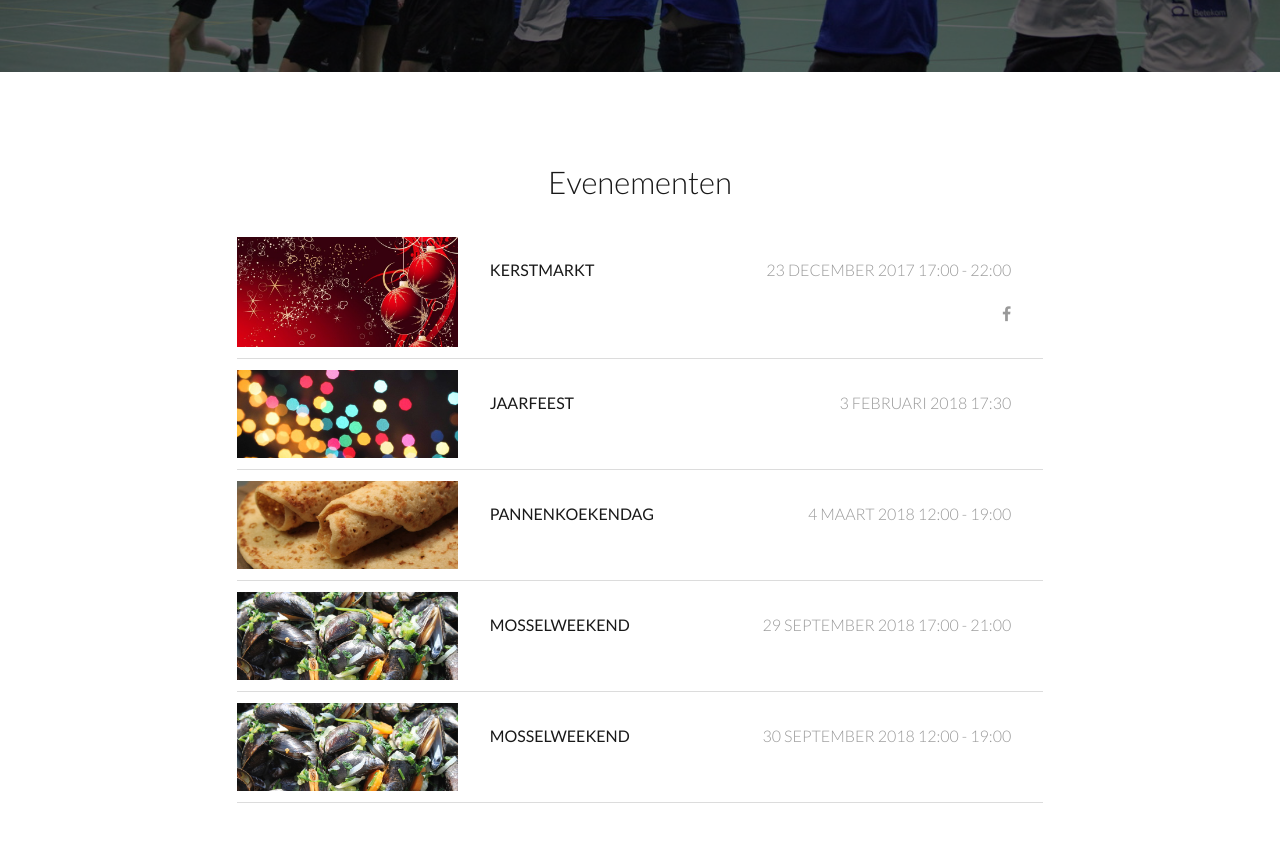
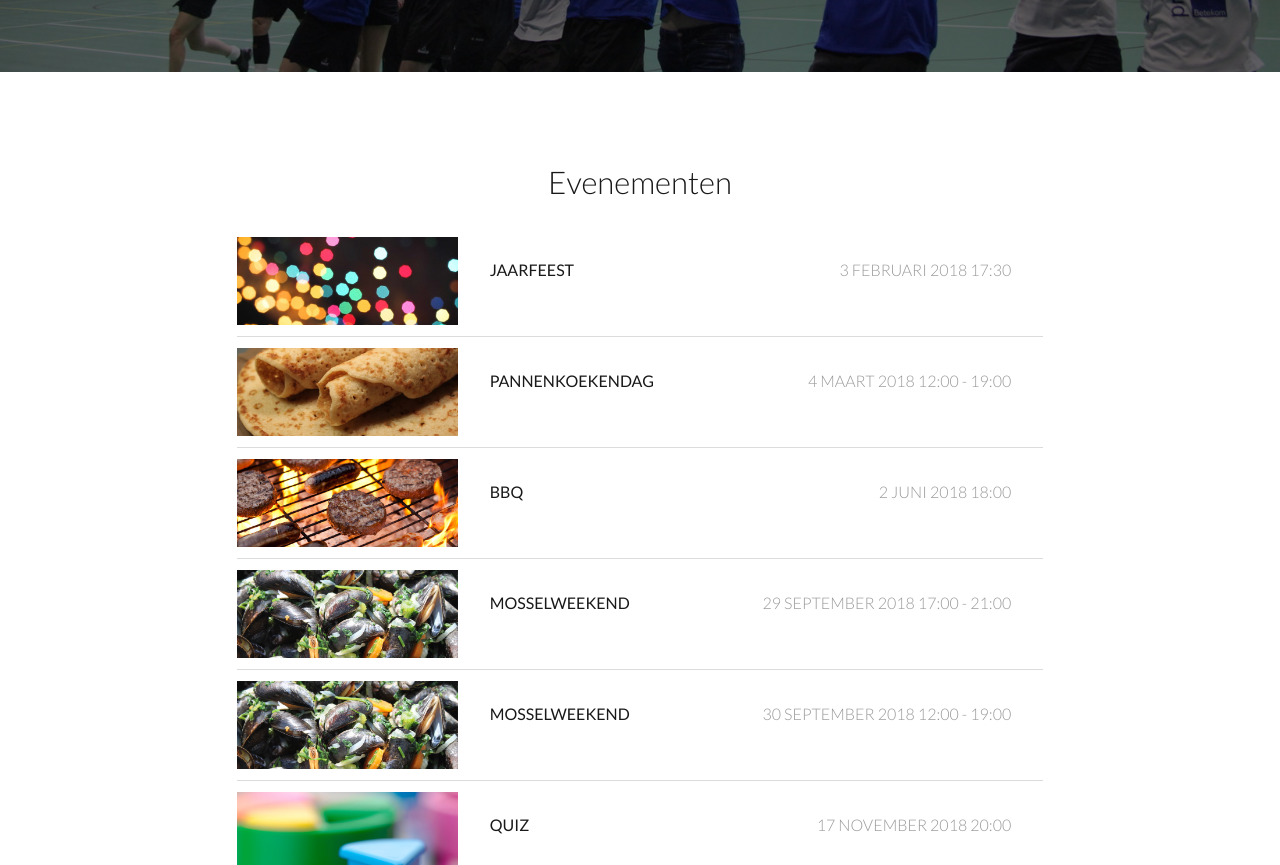
Before and after one commit to kcbj/kcbj.github.io, a Jekyll site: the page built from agenda/index.html, in a window 1280 px wide and 1400 px high, scrolled down 776 px, cut to the strip 0-865 px from the top of the window. Built offline with Jekyll 4.4.1, drawn with Linux system fonts in a browser that asks for light colours; nearby versions of some CDN libraries; some of the changed text lies outside the part shown.

Commit message:
Added events of 2019

```diff
--- a/_data/events.yml
+++ b/_data/events.yml
@@ -1,10 +1,4 @@
 ---
-- title: Kerstmarkt
-  start: 2017-12-23 17:00:00 +01:00
-  end: 2017-12-23 22:00:00 +01:00
-  location: kantine
-  image: kerstmarkt.jpg
-  facebook: https://www.facebook.com/events/2012706458949373/
 - title: Jaarfeest
   start: 2018-2-3 17:30:00 +01:00
   location: parochiezaal
@@ -14,6 +8,10 @@
   end: 2018-3-4 19:00:00 +01:00
   image: pannenkoeken.jpg
   location: verhaegen
+- title: BBQ
+  start: 2018-6-2 18:00:00 +02:00
+  location: kantine
+  image: bbq.jpg
 - title: Mosselweekend
   start: 2018-09-29 17:00:00 +02:00
   end: 2017-09-29 21:00:00 +02:00
@@ -24,3 +22,25 @@
   end: 2017-09-30 19:00:00 +02:00
   location: parochiezaal
   image: mosselen.jpg
+- title: Quiz
+  start: 2018-11-17 20:00:00 +01:00
+  location: parochiezaal
+  image: quiz.jpg
+- title: Jaarfeest
+  start: 2019-2-2 17:30:00 +01:00
+  location: parochiezaal
+  image: party.jpg
+- title: Mosselweekend
+  start: 2018-10-05 17:00:00 +02:00
+  end: 2017-10-05 21:00:00 +02:00
+  location: parochiezaal
+  image: mosselen.jpg
+- title: Mosselweekend
+  start: 2018-10-06 12:00:00 +02:00
+  end: 2017-10-06 19:00:00 +02:00
+  location: parochiezaal
+  image: mosselen.jpg
+- title: Quiz
+  start: 2019-11-16 20:00:00 +01:00
+  location: parochiezaal
+  image: quiz.jpg
```
